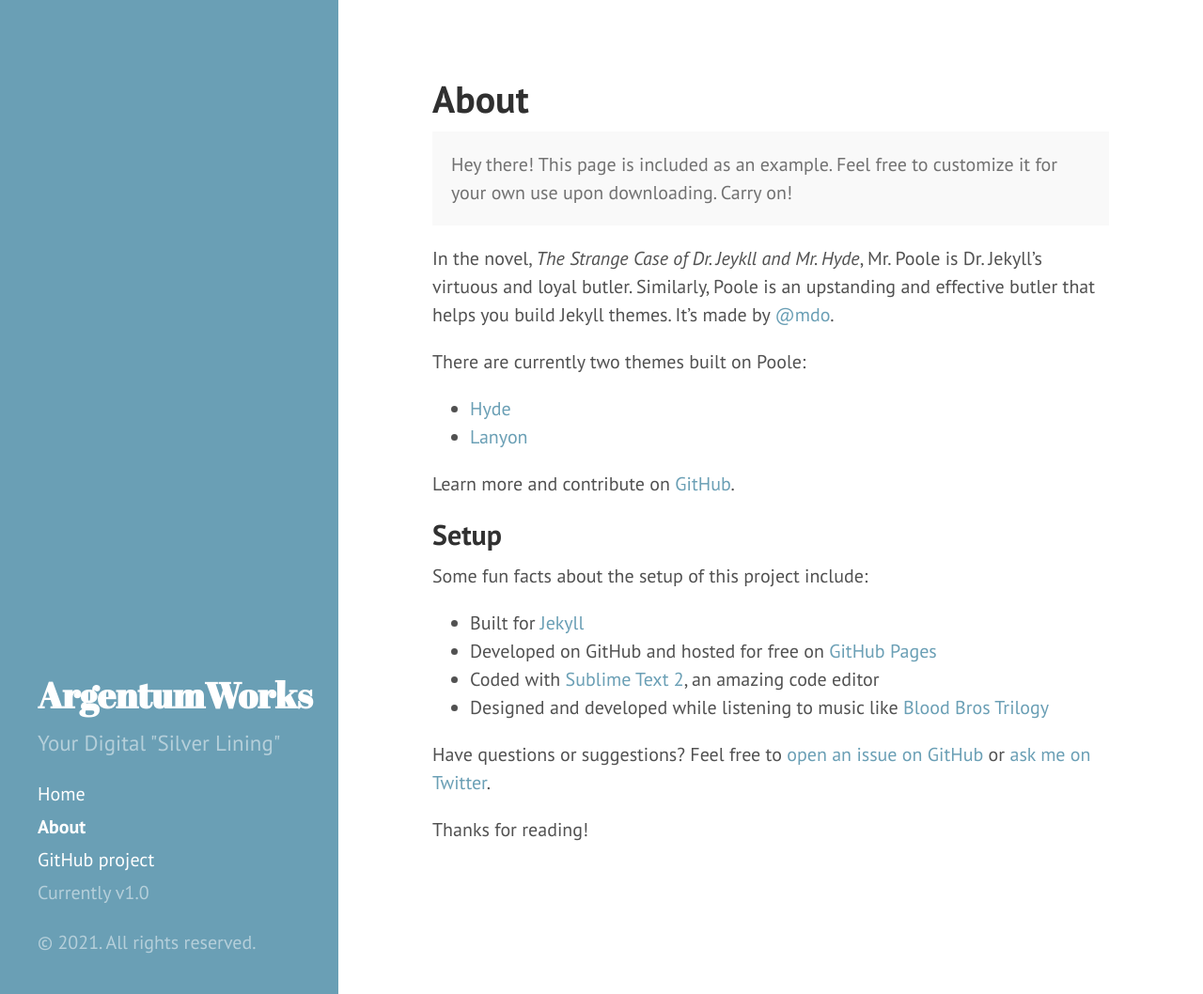
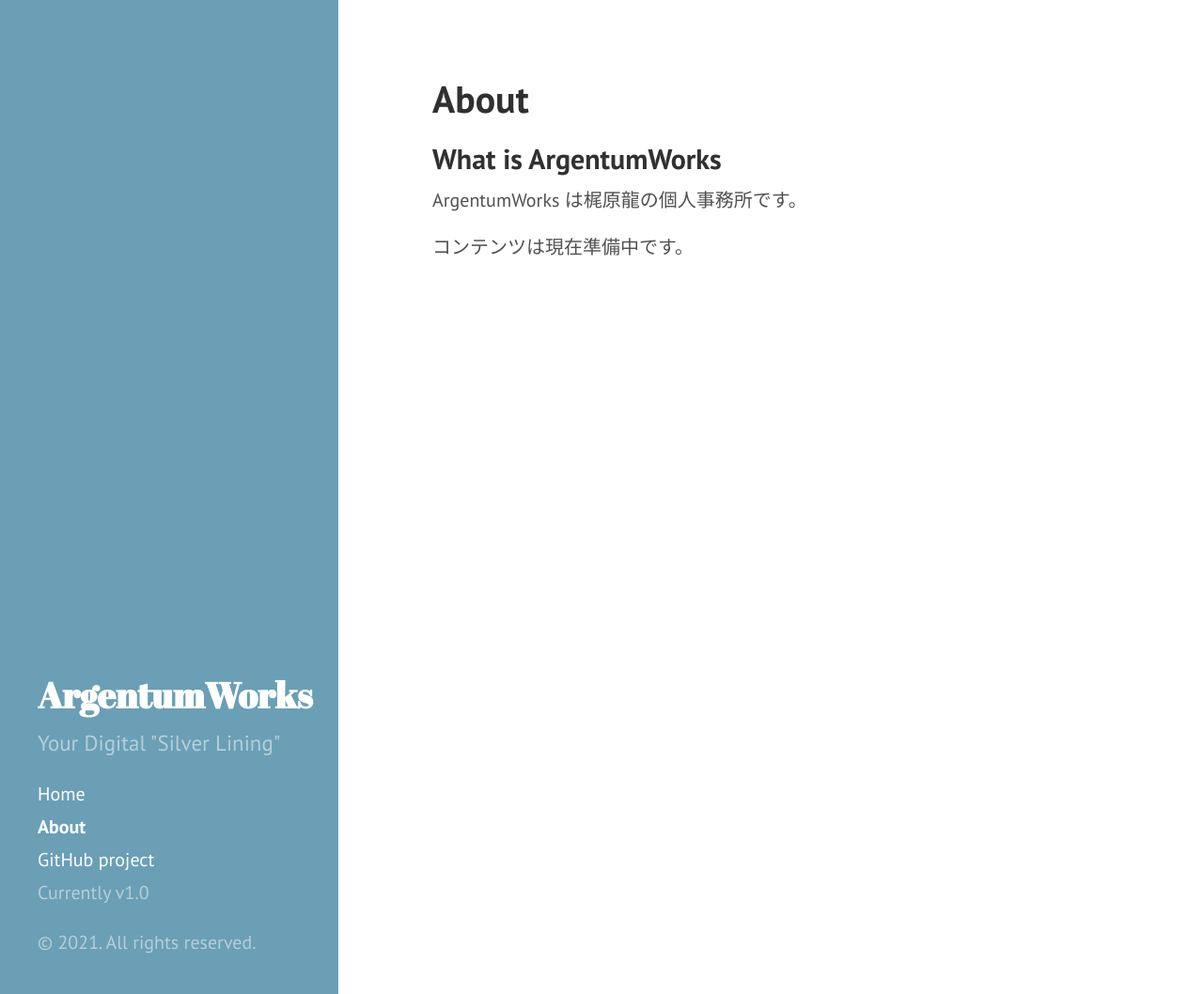
Before and after one commit to argentum-works/argentum-works.github.io, a Jekyll site: the page built from about.md, in a window 1280 px wide and 1058 px high. Shown: the whole window at 94% size. Built offline with Jekyll 4.4.1, drawn with Linux system fonts in a browser that asks for light colours.

```diff
--- a/about.md
+++ b/about.md
@@ -3,28 +3,8 @@ layout: page
 title: About
 ---
 
-<p class="message">
-  Hey there! This page is included as an example. Feel free to customize it for your own use upon downloading. Carry on!
-</p>
+## What is ArgentumWorks
 
-In the novel, *The Strange Case of Dr. Jeykll and Mr. Hyde*, Mr. Poole is Dr. Jekyll's virtuous and loyal butler. Similarly, Poole is an upstanding and effective butler that helps you build Jekyll themes. It's made by [@mdo](https://twitter.com/mdo).
+ArgentumWorks は梶原龍の個人事務所です。
 
-There are currently two themes built on Poole:
-
-* [Hyde](http://hyde.getpoole.com)
-* [Lanyon](http://lanyon.getpoole.com)
-
-Learn more and contribute on [GitHub](https://github.com/poole).
-
-## Setup
-
-Some fun facts about the setup of this project include:
-
-* Built for [Jekyll](http://jekyllrb.com)
-* Developed on GitHub and hosted for free on [GitHub Pages](https://pages.github.com)
-* Coded with [Sublime Text 2](http://sublimetext.com), an amazing code editor
-* Designed and developed while listening to music like [Blood Bros Trilogy](https://soundcloud.com/maddecent/sets/blood-bros-series)
-
-Have questions or suggestions? Feel free to [open an issue on GitHub](https://github.com/poole/issues/new) or [ask me on Twitter](https://twitter.com/mdo).
-
-Thanks for reading!
+コンテンツは現在準備中です。
```
Also changed, not shown: _posts/2012-02-07-example-content.md (deleted, +0 -138 lines), _posts/2013-12-28-introducing-hyde.md (deleted, +0 -37 lines), index.md (deleted, +0 -12 lines).
